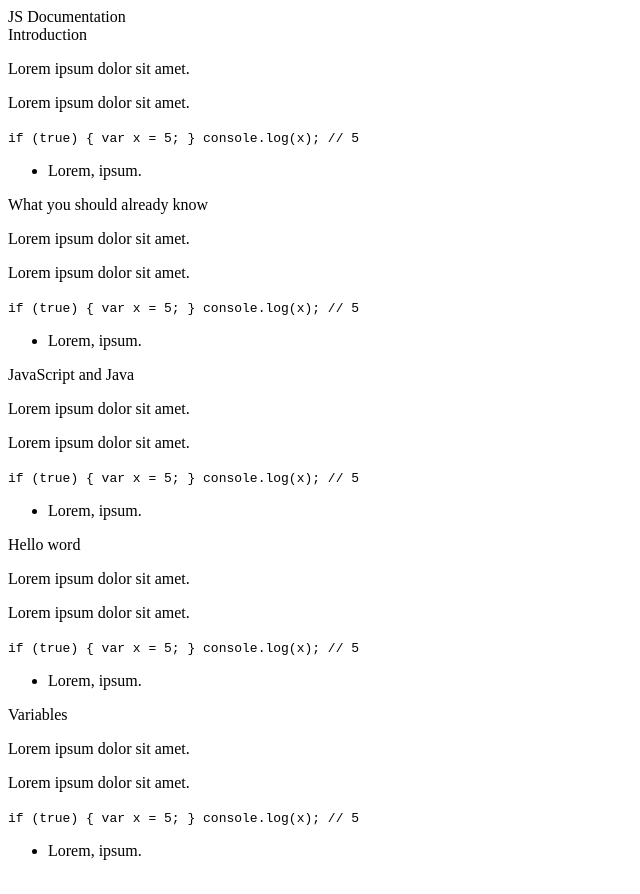
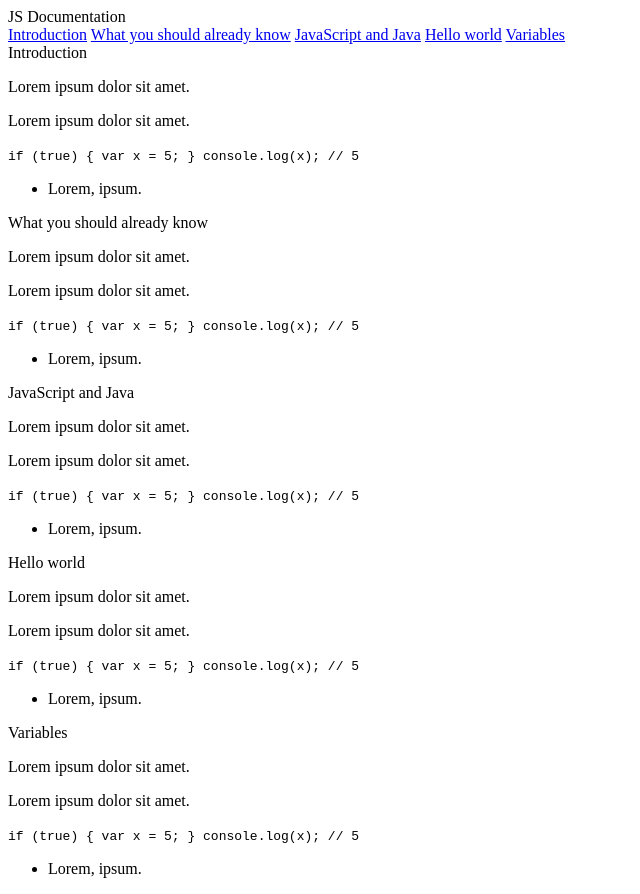
Before and after one commit to Galonzom/technical-document, a plain HTML site: page index.html in a window 1280 px wide. Shown: the whole page, without its empty margins (0-640 px from the left). Drawn offline with Linux system fonts and the light colour scheme.

Commit message:
finished up to 13

```diff
--- a/index.html
+++ b/index.html
@@ -11,6 +11,12 @@
       <header>
         JS Documentation
       </header>
+
+      <a class="nav-link" href="#introduction">Introduction</a>
+      <a class="nav-link" href="#what_you_should_already_know">What you should already know</a>
+      <a class="nav-link" href="#javascript_and_java">JavaScript and Java</a>
+      <a class="nav-link" href="#hello_world">Hello world</a>
+      <a class="nav-link" href="#variables">Variables</a>
     </nav>
     <main id="main-doc">
         <section class="main-section" id="introduction">
@@ -31,7 +37,7 @@
             <li>Lorem, ipsum.</li>
           </ul>
         </section>
-        <section class="main-section" id="JavaScript_and_Java">
+        <section class="main-section" id="javascript_and_java">
           <header >JavaScript and Java</header>
           <p>Lorem ipsum dolor sit amet.</p>
           <p>Lorem ipsum dolor sit amet.</p>
@@ -40,8 +46,8 @@
             <li>Lorem, ipsum.</li>
           </ul>
         </section>
-        <section class="main-section" id="Hello_word">
-          <header>Hello word</header>
+        <section class="main-section" id="hello_world">
+          <header>Hello world</header>
           <p>Lorem ipsum dolor sit amet.</p>
           <p>Lorem ipsum dolor sit amet.</p>
           <code>if (true) { var x = 5; } console.log(x); // 5</code>
```
